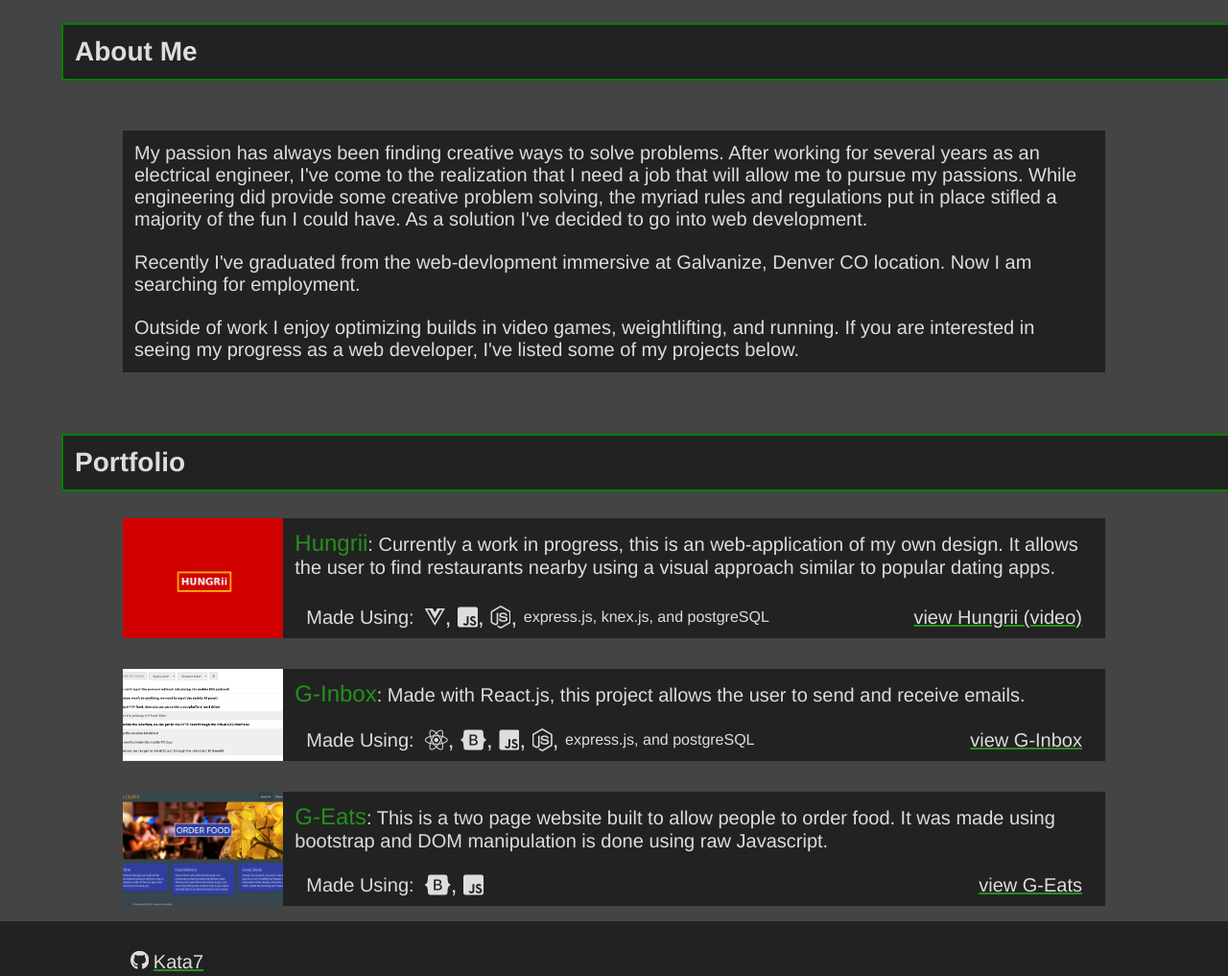
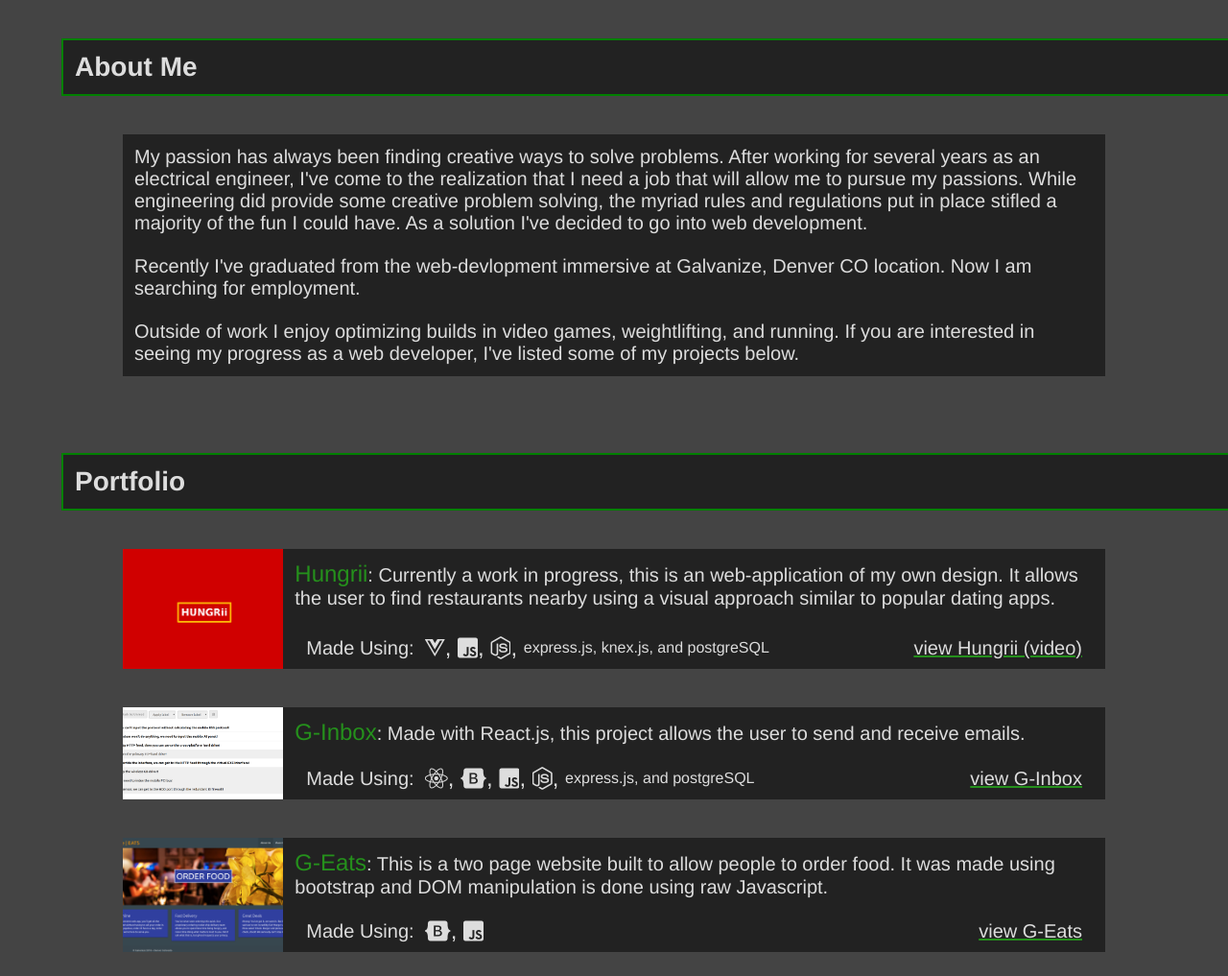
Before and after one commit to Kata7/personal_site, a plain HTML site: page index.html in a window 1280 px wide. Shown: the part 800-1817 px from the top of the page at 96% size. Drawn offline with Linux system fonts and the light colour scheme.

Commit message:
fixed spacing inbetween sections

```diff
--- a/index.html
+++ b/index.html
@@ -87,7 +87,7 @@
       </div>
     </div>
 
-    <div class="card">
+    <div class="card last">
       <img src="./images/g-eats.png" />
       <div class="card-text">
         <div class="card-description">
--- a/style.css
+++ b/style.css
@@ -107,7 +107,7 @@
   padding: 1.5vmin;
   color: var(--text-color);
   font-size: 3.5vmin;
-  margin: 3vmin 0 1.5vmin 0;
+  margin: 5vmin 0 5vmin 0;
   border: 2px solid green;
   border-right: none;
 }
@@ -117,7 +117,7 @@
   flex-direction: row;
   width: 80%;
   background: var(--item-bg-color);
-  margin: 2vmin;
+  margin-bottom: 5vmin;
 }
 
 .about-content {
@@ -126,7 +126,7 @@
   width: 80%;
   background: var(--item-bg-color);
   color: var(--text-color);
-  margin: 5vmin;
+  margin-bottom: 5vmin;
   padding: 1.5vmin;
 }
 
@@ -162,6 +162,10 @@
   color: var(--text-color);
   font-size: 3vmin;
   padding: 1vmin 3vmin;
+}
+
+.last {
+  margin-bottom: 10vh;
 }
 
 .extra {
```
